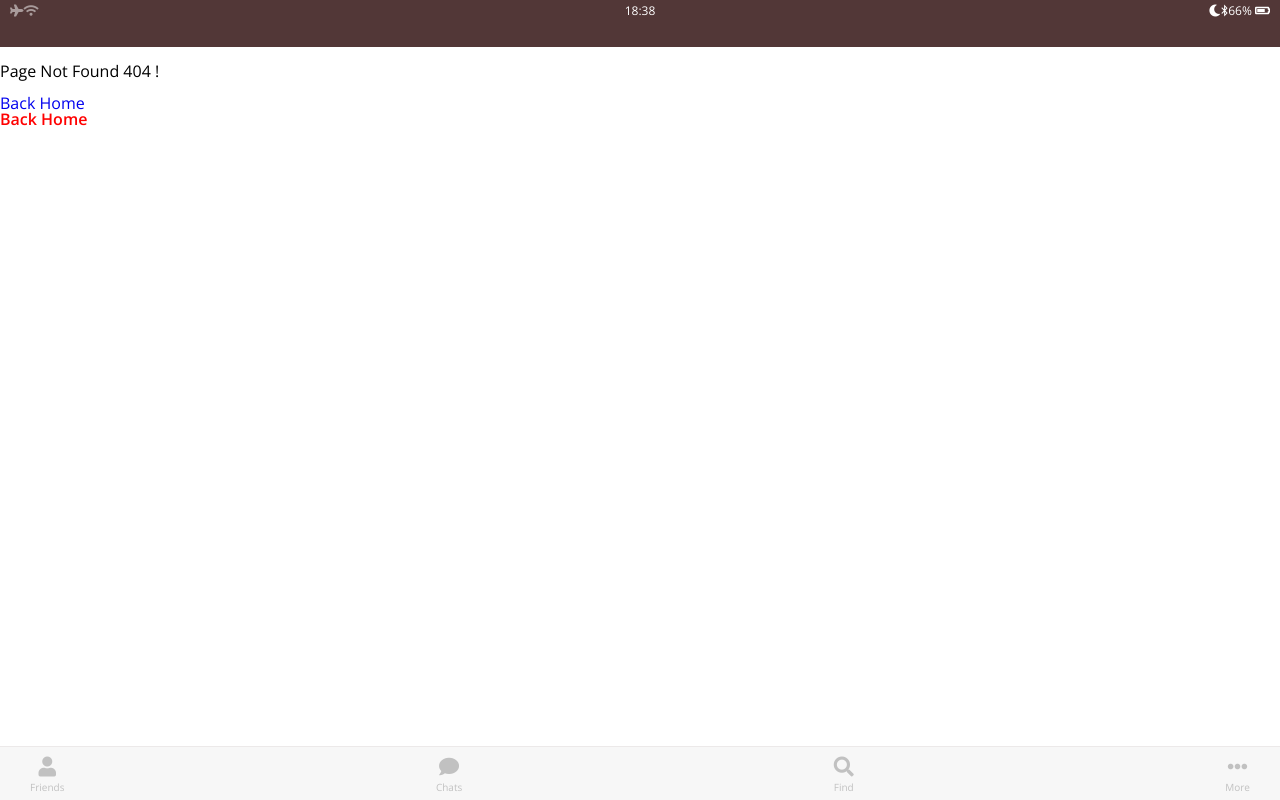
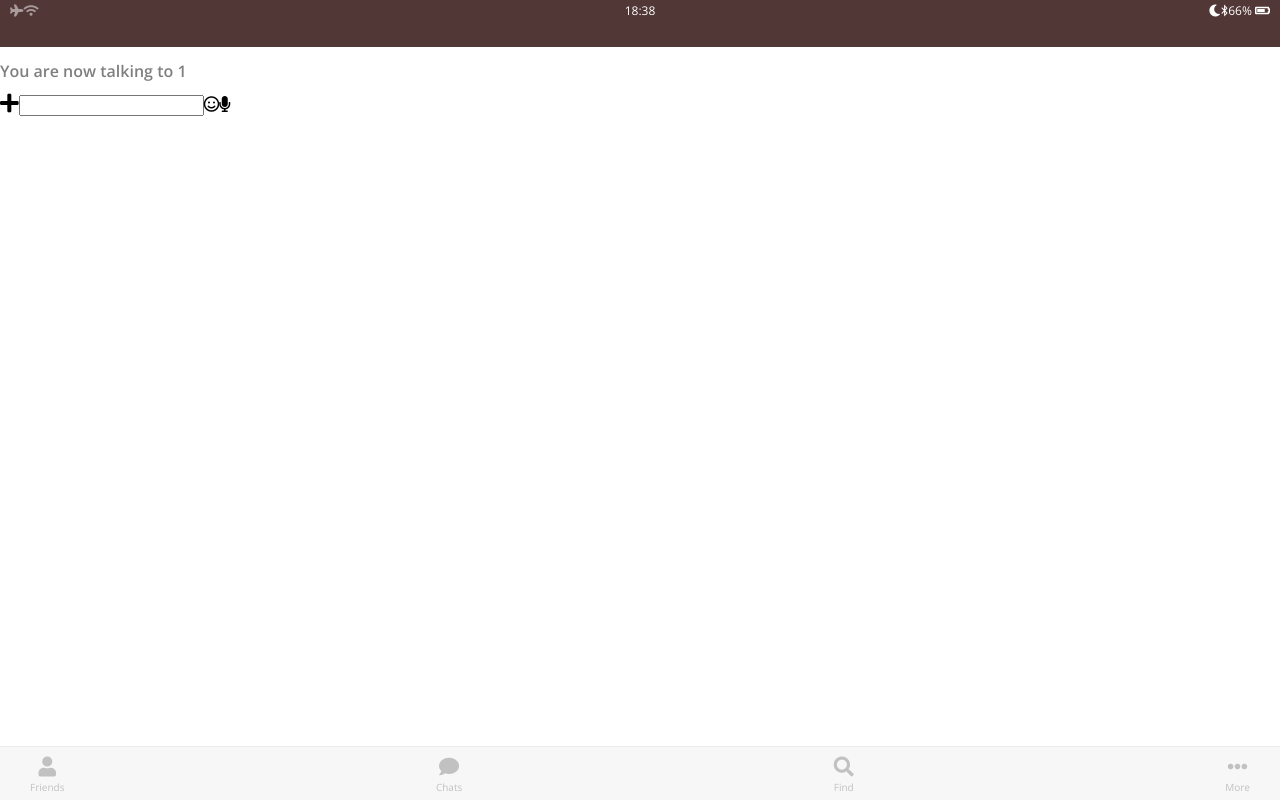
Before and after one commit to pinkbunny1/kakao, a React (Create React App) app in the folder client/: page /chats/room/1 in a window 1280 px wide. Before the commit this address had no page. Built offline with nearby package versions, Linux system fonts and the light colour scheme.

Commit message:
added dynamic url handling with react-router

```diff
--- a/client/src/App.js
+++ b/client/src/App.js
@@ -13,4 +13,8 @@ const App = () => {
   )
 }
 
+
+
+
+
 export default App
--- a/client/src/components/content/MainContent.js
+++ b/client/src/components/content/MainContent.js
@@ -22,7 +22,7 @@ class MainContent extends Component {
         {this.props.location.pathname === "/chats" ? <Chats/> : ''}
         {this.props.location.pathname === "/find" ? <Find/> : ''}
         {this.props.location.pathname === "/more" ? <More/> : ''}
-        {this.props.location.pathname === "/chatroom" ? <ChatRoom/> : ''}
+        {this.props.page === "chatroom" ? <ChatRoom name={this.props.match.params.name}/> : ''}
       </div>
     )
   }
--- a/client/src/components/content/chats/ChatRoom.js
+++ b/client/src/components/content/chats/ChatRoom.js
@@ -8,6 +8,7 @@ class ChatRoom extends Component {
   render() {
     return(
       <div>
+        <p className="user-name">You are now talking to {this.props.name}</p>
         <br/>
         <div className="type-message">
           {/* <!-- ICON --> */}
--- a/client/src/components/content/chats/Chats.js
+++ b/client/src/components/content/chats/Chats.js
@@ -1,5 +1,5 @@
 import React from 'react'
-
+import { NavLink } from 'react-router-dom'
 
 
 const Chats = () => {
@@ -8,22 +8,27 @@ const Chats = () => {
       <ul className="chats__list">
           <li className="chats__chat-row">
             {/* <!-- Divided into two columms --> */}
-            <a href="/chatroom">
+            {/* <a href="/chatroom"> */}
+            <NavLink
+              to="/chats/room/Khanie"
+            >
               <div className="chat__content">
                   <img src="images/dog1.jpeg" alt="" className="chats__content__user-image user-image" />
                   <div className="chat__preview">
-                      <h3 className="chat__user-name user-name">JIN</h3>
+                      <h3 className="chat__user-name user-name">Khanie</h3>
                       <span className="chat__last-message">Hey this is the last message.</span>
                   </div>
               </div>
               <span className="chat__date-time">
                   15:55
               </span>
-            </a>
+            </NavLink>
           </li>
 
           <li className="chats__chat-row">
-            <a href="/chatroom">
+            <NavLink
+              to="/chats/room/Kakao"
+              >
               <div className="chat__content">
                   <img src="images/dog1.jpeg" alt="" className="chats__content__user-image user-image" />
                   <div className="chat__preview">
@@ -34,7 +39,7 @@ const Chats = () => {
               <span className="chat__date-time">
                   15:55
               </span>
-            </a>
+            </NavLink>
           </li>
       </ul>
     </div>
--- a/client/src/components/header/FirstHeader.js
+++ b/client/src/components/header/FirstHeader.js
@@ -38,7 +38,7 @@ const Find = () => {
 
 const Jin = () => {
   return(
-    <span className="header__text">JIN</span>
+    <span className="header__text">Chat Room</span>
   )
 }
 
--- a/client/src/components/header/Header.js
+++ b/client/src/components/header/Header.js
@@ -28,7 +28,9 @@ class Header extends Component {
         return <Find/>
       case '/more':
         break
-      case '/chatroom':
+      case '/chats/room/Khanie':
+        return <Jin/>
+      case '/chats/room/Kakao':
         return <Jin/>
     }
   }
--- a/client/src/components/header/MainHeader.js
+++ b/client/src/components/header/MainHeader.js
@@ -15,12 +15,12 @@ import Header from './Header'
 class MainHeader extends Component {
 
   render() {
-    console.log('mainheader rpops:',this.props)
     return (
 
       <div className="universal-header">
         <TopHeader/>
-        <Header url={this.props.location.pathname}/>
+        <Header url={this.props.location.pathname}
+        />
       </div>
     )
   }
--- a/client/src/router/AppRouter.js
+++ b/client/src/router/AppRouter.js
@@ -26,7 +26,7 @@ const PageNotFound = () => {
 
 const AppRouter = () => {
 
-    // probably only want this in browsers that don’t support the HTML5 history API.
+    // probably only want 'Force Refresh' in browsers that don’t support the HTML5 history API.
     const supportsHistory = 'pushState' in window.history
   return(
     <div>
@@ -65,7 +65,7 @@ const AppRouter = () => {
 
               <Route
                 strict sensitive
-                exact path='/chatroom'
+                exact path='/chats/room/:name'
                 render={(props) => <MainContent {...props}
                 searchBar={false} page='chatroom'/>}
               />
```
